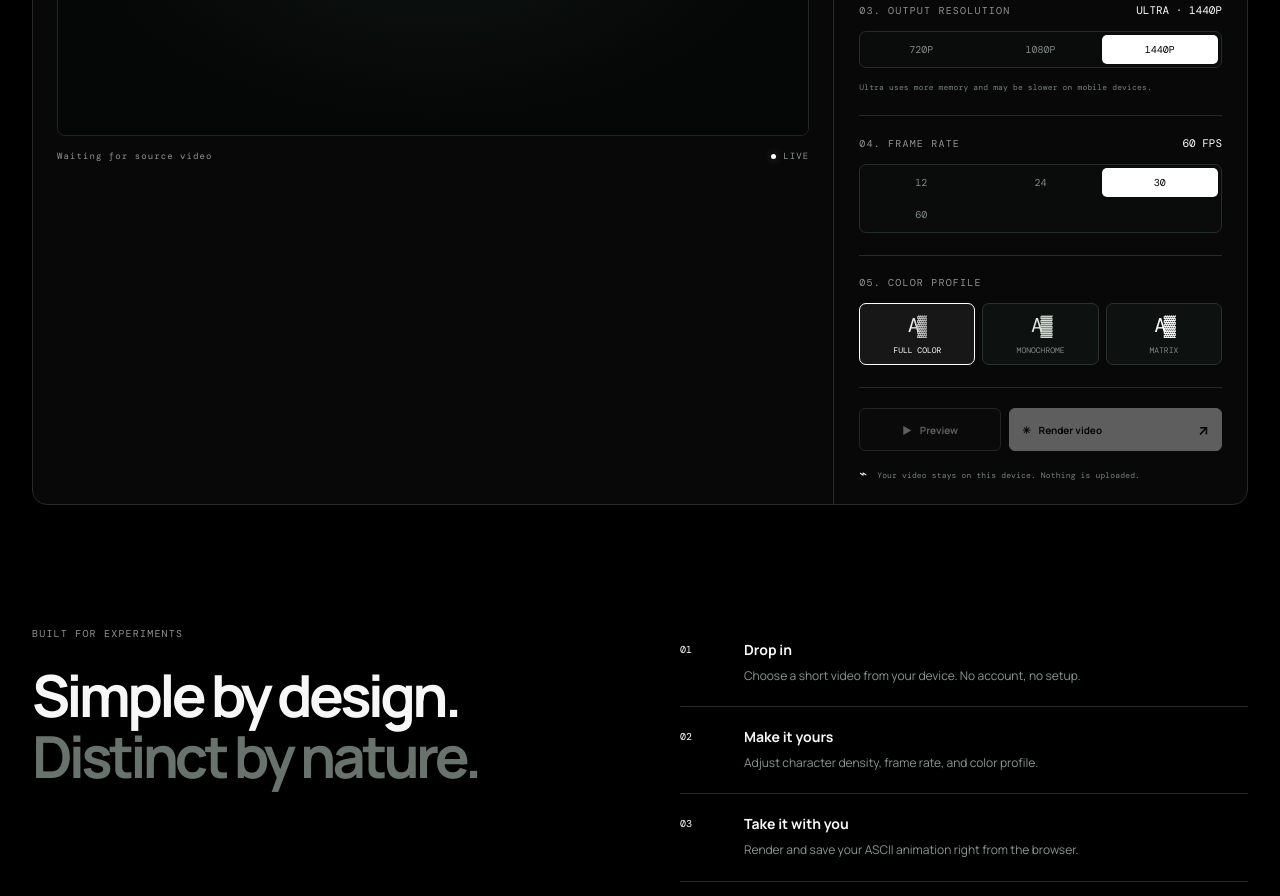
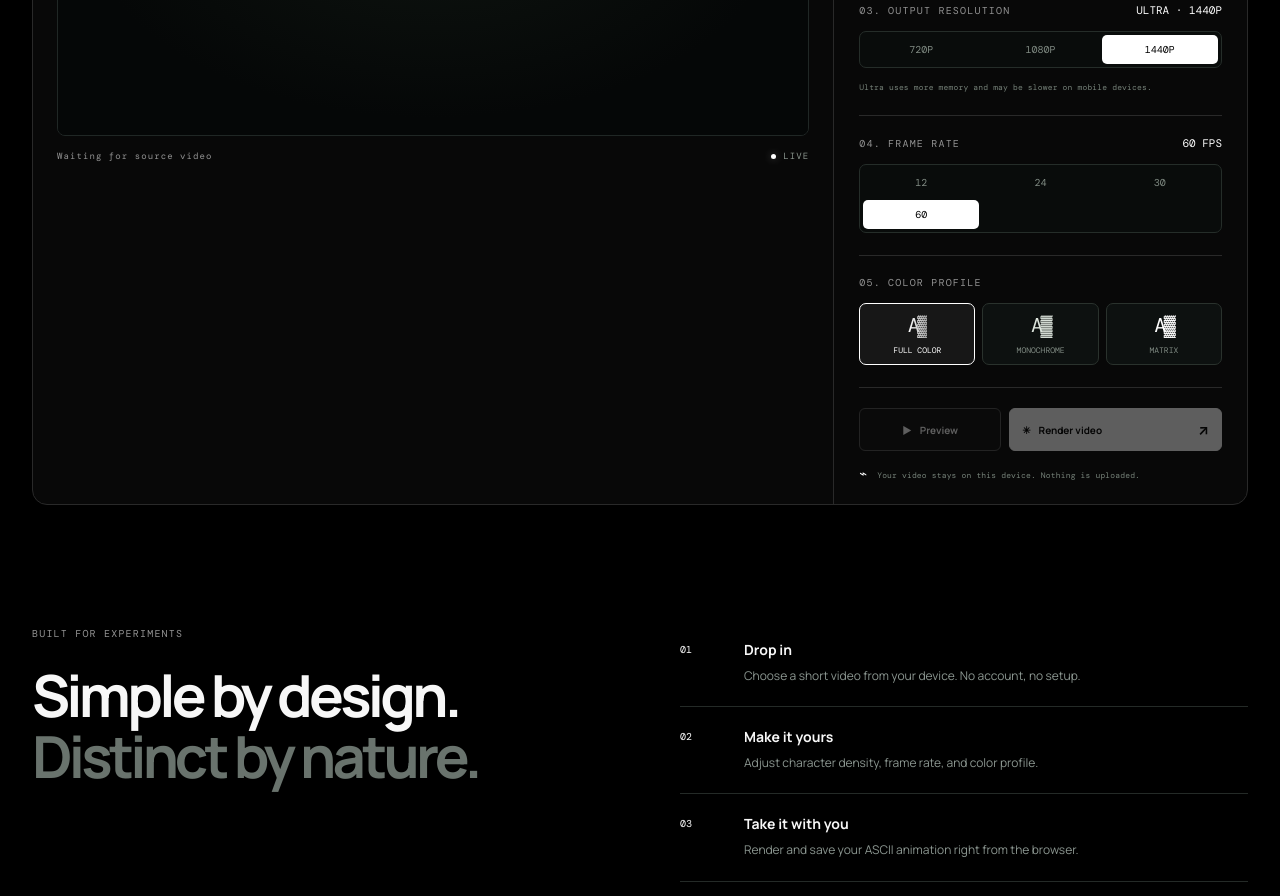
Before and after one commit to 9wpxd9ychc-dot/roum-ascii-studio, a plain HTML site: page index.html in a window 1280 px wide. Shown: the part 988-1884 px from the top of the page. Drawn offline with nearby package versions, Linux system fonts and the light colour scheme.

Commit message:
Select 60 FPS by default

```diff
--- a/index.html
+++ b/index.html
@@ -8,7 +8,7 @@
 <aside class="control-panel"><div class="control-block"><div class="control-heading"><span class="section-kicker">01. SOURCE</span><span class="tiny-label">MP4 · MOV · WEBM</span></div><label class="upload-zone" id="uploadZone" for="videoInput"><input id="videoInput" type="file" accept="video/mp4,video/quicktime,video/webm,video/*"><span class="upload-icon">↑</span><strong>Drop your video here</strong><span>or <u>browse files</u></span><small>Up to 20 MB · max 30 seconds</small></label><div class="file-card hidden" id="fileCard"><span class="file-icon">▣</span><div class="file-info"><strong id="fileName">video.mp4</strong><small id="fileMeta">0 MB · 0:00</small></div><button class="icon-button" id="removeFile" type="button" aria-label="Remove video">×</button></div></div>
 <div class="control-block"><div class="control-heading"><span class="section-kicker">02. CHARACTER DENSITY</span><output id="columnsValue">112</output></div><input id="columns" class="range" type="range" min="64" max="180" step="4" value="112"><div class="range-labels"><span>COARSE</span><span>DETAILED</span></div></div>
 <div class="control-block"><div class="control-heading"><span class="section-kicker">03. OUTPUT RESOLUTION</span><output id="resolutionValue">ULTRA · 1440P</output></div><div class="segmented resolution-options" role="group" aria-label="Output resolution"><button type="button" data-quality="standard">720P</button><button type="button" data-quality="high">1080P</button><button type="button" class="selected" data-quality="ultra">1440P</button></div><p class="privacy-note">Ultra uses more memory and may be slower on mobile devices.</p></div>
-<div class="control-block"><div class="control-heading"><span class="section-kicker">04. FRAME RATE</span><output id="fpsValue">30 FPS</output></div><div class="segmented" role="group" aria-label="Frame rate"><button type="button" data-fps="12">12</button><button type="button" data-fps="24">24</button><button type="button" class="selected" data-fps="30">30</button><button type="button" data-fps="60">60</button></div></div>
+<div class="control-block"><div class="control-heading"><span class="section-kicker">04. FRAME RATE</span><output id="fpsValue">30 FPS</output></div><div class="segmented" role="group" aria-label="Frame rate"><button type="button" data-fps="12">12</button><button type="button" data-fps="24">24</button><button type="button" data-fps="30">30</button><button type="button" class="selected" data-fps="60">60</button></div></div>
 <div class="control-block"><div class="control-heading"><span class="section-kicker">05. COLOR PROFILE</span></div><div class="palette-grid"><button type="button" class="palette selected" data-palette="color"><span class="palette-preview palette-color">A▓</span><span>FULL COLOR</span></button><button type="button" class="palette" data-palette="mono"><span class="palette-preview palette-mono">A▓</span><span>MONOCHROME</span></button><button type="button" class="palette" data-palette="matrix"><span class="palette-preview palette-matrix">A▓</span><span>MATRIX</span></button></div></div>
 <div class="control-actions"><button class="button button-secondary" id="previewButton" type="button" disabled><span>▶</span> Preview</button><button class="button button-primary" id="renderButton" type="button" disabled><span>✳</span> Render video <span class="button-arrow">↗</span></button></div><p class="privacy-note"><span>⌁</span> Your video stays on this device. Nothing is uploaded.</p></aside></div>
 <div class="render-progress hidden" id="renderProgress"><div class="progress-top"><span id="progressLabel">RENDERING YOUR VIDEO</span><strong id="progressPercent">0%</strong></div><div class="progress-track"><span id="progressBar"></span></div><p id="progressDetail">Preparing frames…</p></div><div class="result-panel hidden" id="resultPanel"><div class="result-copy"><span class="section-kicker">RENDER COMPLETE</span><strong>Your ASCII video is ready.</strong><small id="resultMeta">MP4 · ready to save</small></div><div class="result-actions"><button class="button button-secondary" id="saveGalleryButton" type="button">↗ Save to Photos</button><a class="button button-primary download-button" id="downloadButton" href="#" download="roum-ascii.mp4">↓ Download video</a></div></div></section>
```
